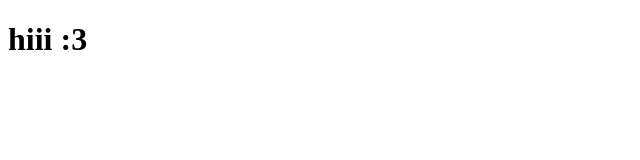
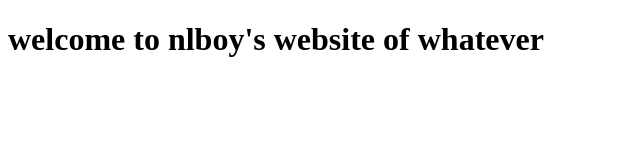
Before and after one commit to THENLBOY/website, a plain HTML site: page index.html in a window 1280 px wide. Shown: the whole page, without its empty margins (0-640 px from the left). Drawn offline with Linux system fonts and the light colour scheme.

Commit message:
update and vim

```diff
--- a/index.html
+++ b/index.html
@@ -1,6 +1,6 @@
 <!DOCTYPE html>
 <html>
-        <body>
-                <h1>hiii :3</h1>
-        </body>
+	<body>
+		<h1>welcome to nlboy's website of whatever</h1>
+	</body>
 </html>
```
